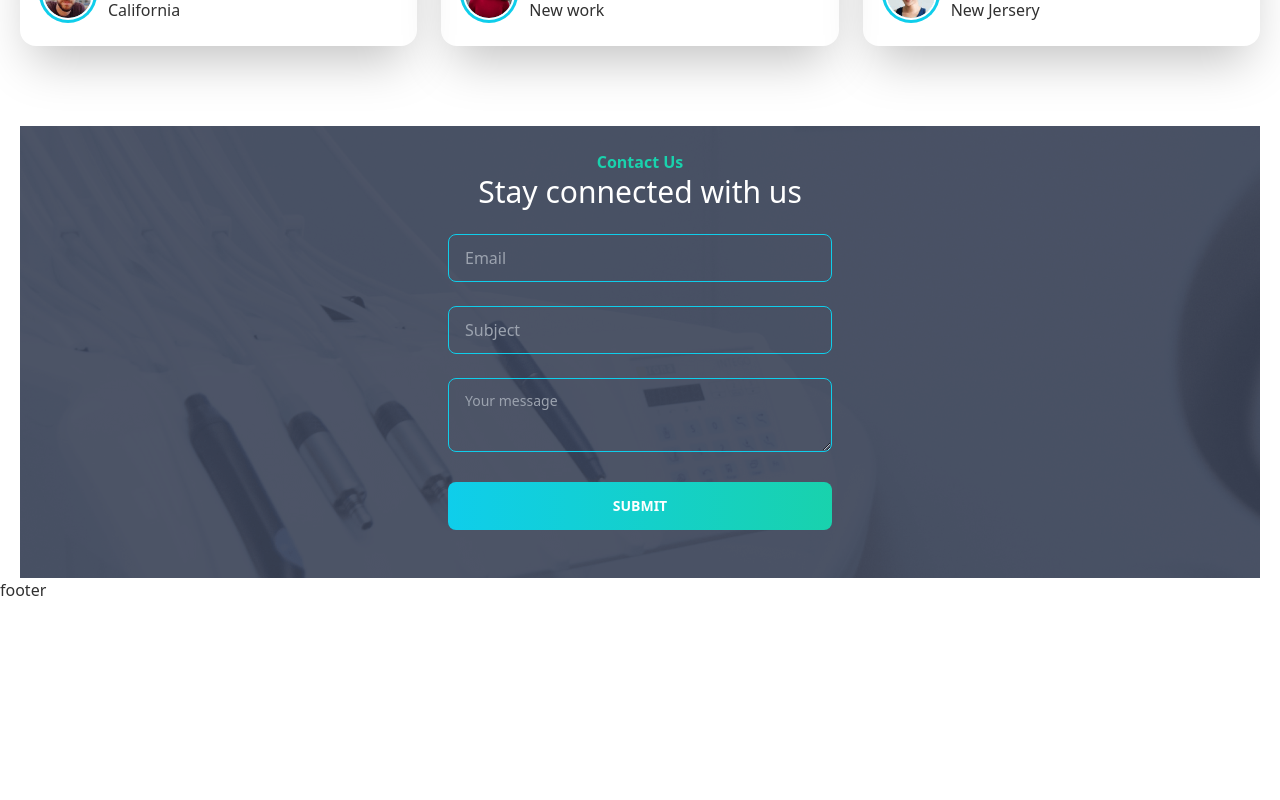
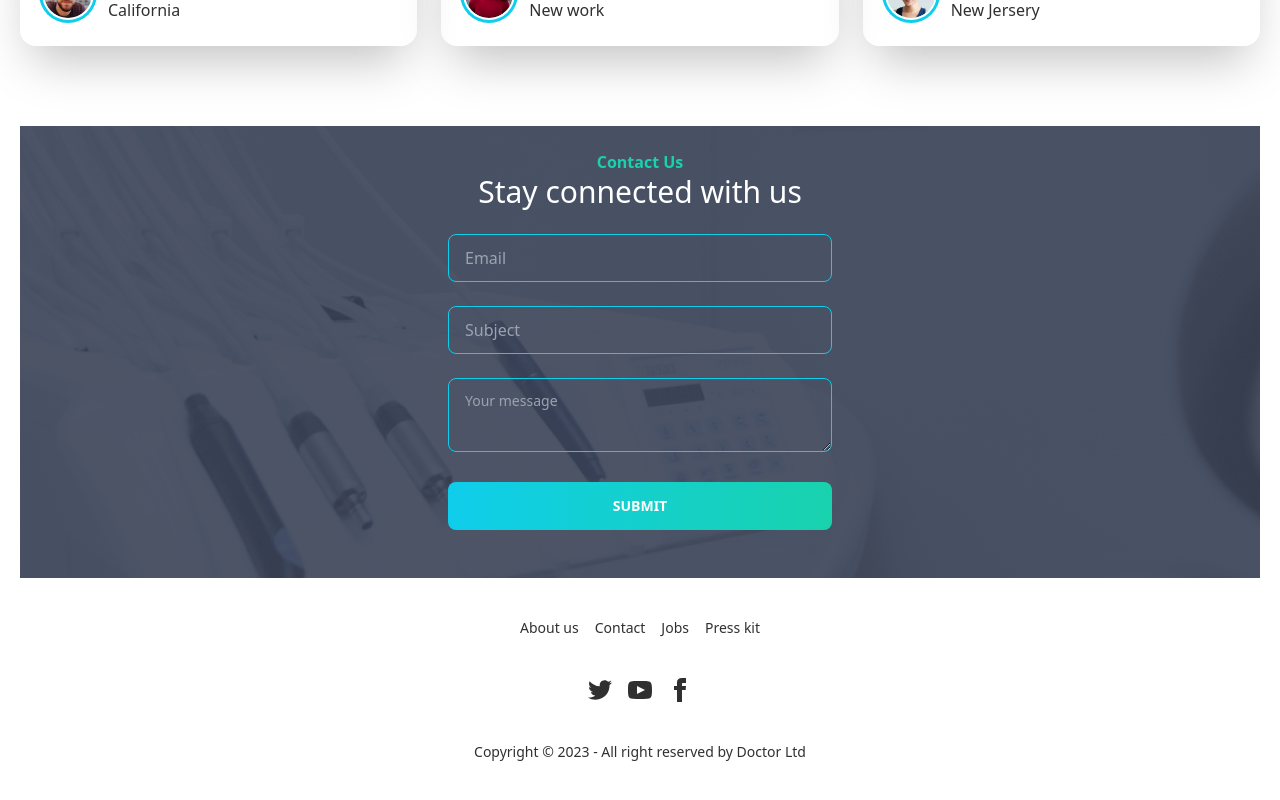
Before and after one commit to AbuRaihan1/doctors-client, a React (Create React App) app: page / in a window 1280 px wide. Shown: the part 2816-3616 px from the top of the page. Before the commit the page ends 3418 px from the top, so only its background shows below. Built offline with nearby package versions, Linux system fonts and the light colour scheme.

Commit message:
footer added

```diff
--- a/src/Pages/Shared/Footer/Footer.js
+++ b/src/Pages/Shared/Footer/Footer.js
@@ -1,11 +1,65 @@
-import React from 'react';
+import React from "react";
+import { Link } from "react-router-dom";
 
 const Footer = () => {
-    return (
-        <div>
-            footer
+  return (
+    <footer className="footer footer-center p-10 text-base-content rounded">
+      <div className="grid grid-flow-col gap-4">
+        <Link to="#" className="link link-hover">
+          About us
+        </Link>
+        <Link to="#" className="link link-hover">
+          Contact
+        </Link>
+        <Link to="#" className="link link-hover">
+          Jobs
+        </Link>
+        <Link to="#" className="link link-hover">
+          Press kit
+        </Link>
+      </div>
+      <div>
+        <div className="grid grid-flow-col gap-4">
+          <Link>
+            <svg
+              xmlns="http://www.w3.org/2000/svg"
+              width="24"
+              height="24"
+              viewBox="0 0 24 24"
+              className="fill-current"
+            >
+              <path d="M24 4.557c-.883.392-1.832.656-2.828.775 1.017-.609 1.798-1.574 2.165-2.724-.951.564-2.005.974-3.127 1.195-.897-.957-2.178-1.555-3.594-1.555-3.179 0-5.515 2.966-4.797 6.045-4.091-.205-7.719-2.165-10.148-5.144-1.29 2.213-.669 5.108 1.523 6.574-.806-.026-1.566-.247-2.229-.616-.054 2.281 1.581 4.415 3.949 4.89-.693.188-1.452.232-2.224.084.626 1.956 2.444 3.379 4.6 3.419-2.07 1.623-4.678 2.348-7.29 2.04 2.179 1.397 4.768 2.212 7.548 2.212 9.142 0 14.307-7.721 13.995-14.646.962-.695 1.797-1.562 2.457-2.549z"></path>
+            </svg>
+          </Link>
+          <Link>
+            <svg
+              xmlns="http://www.w3.org/2000/svg"
+              width="24"
+              height="24"
+              viewBox="0 0 24 24"
+              className="fill-current"
+            >
+              <path d="M19.615 3.184c-3.604-.246-11.631-.245-15.23 0-3.897.266-4.356 2.62-4.385 8.816.029 6.185.484 8.549 4.385 8.816 3.6.245 11.626.246 15.23 0 3.897-.266 4.356-2.62 4.385-8.816-.029-6.185-.484-8.549-4.385-8.816zm-10.615 12.816v-8l8 3.993-8 4.007z"></path>
+            </svg>
+          </Link>
+          <Link>
+            <svg
+              xmlns="http://www.w3.org/2000/svg"
+              width="24"
+              height="24"
+              viewBox="0 0 24 24"
+              className="fill-current"
+            >
+              <path d="M9 8h-3v4h3v12h5v-12h3.642l.358-4h-4v-1.667c0-.955.192-1.333 1.115-1.333h2.885v-5h-3.808c-3.596 0-5.192 1.583-5.192 4.615v3.385z"></path>
+            </svg>
+          </Link>
         </div>
-    );
+      </div>
+      <div>
+        <p>Copyright © 2023 - All right reserved by Doctor Ltd</p>
+      </div>
+    </footer>
+  );
 };
 
 export default Footer;
```
